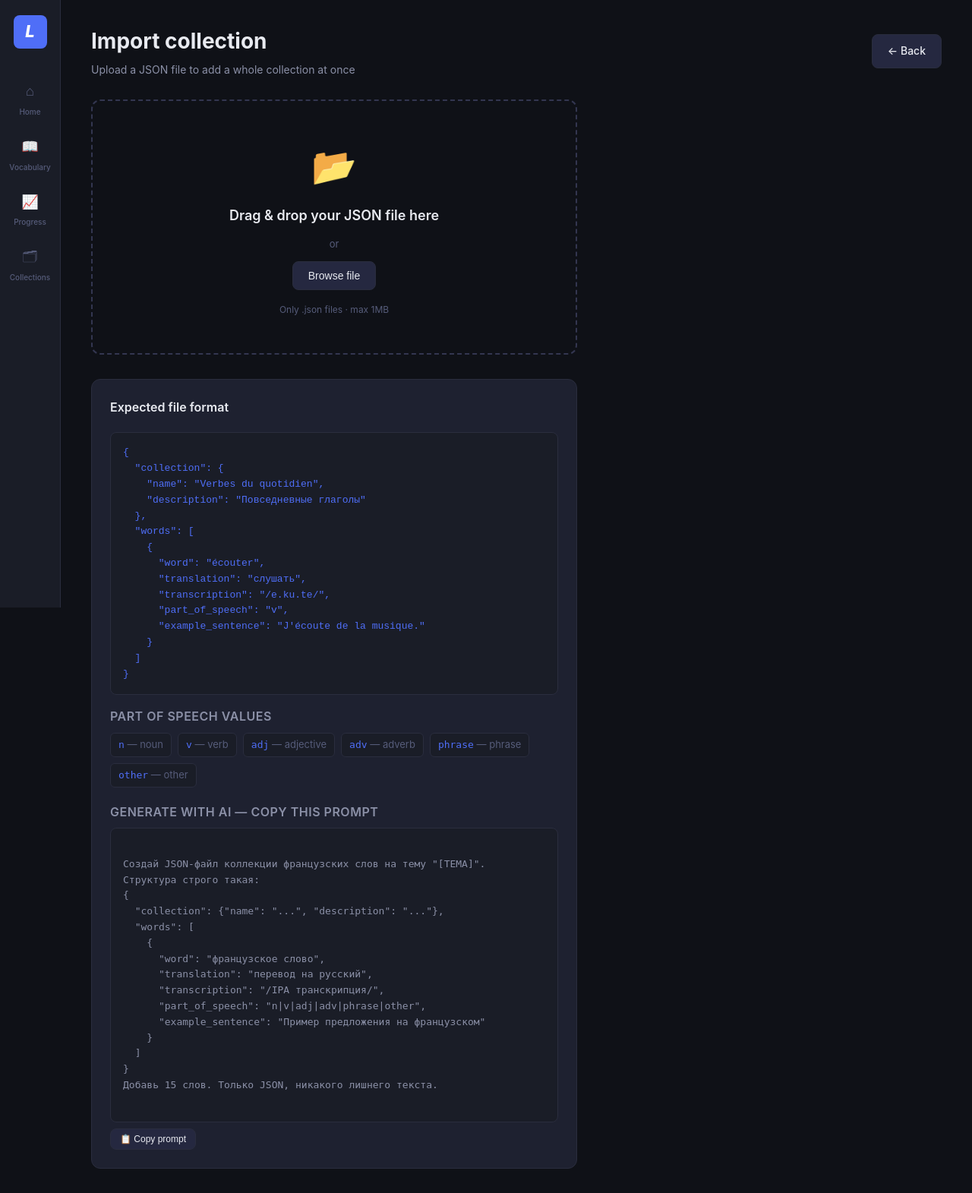
After one commit to AlexShulzenberg/Lexa_app, a Django app: page /collection/import/ in a window 1280 px wide. The commit adds this page. Shown: the whole page at 76% size. Run offline with Django 5.2, Linux system fonts and the light colour scheme.

Commit message:
Add: JSON collection import with drag-and-drop file upload

```diff
--- a/vocabulary/static/vocabulary/css/style.css
+++ b/vocabulary/static/vocabulary/css/style.css
@@ -1133,3 +1133,71 @@ a {
     font-style: italic;
     margin-top: 8px;
 }
+
+/* ─── IMPORT / DROP ZONE ─────────────────────────────── */
+.drop-zone {
+    border: 2px dashed var(--border-light);
+    border-radius: var(--radius);
+    padding: 48px 32px;
+    text-align: center;
+    cursor: pointer;
+    transition: all 0.2s;
+    display: flex;
+    flex-direction: column;
+    align-items: center;
+    gap: 12px;
+}
+
+.drop-zone:hover,
+.drop-zone.drag-over {
+    border-color: var(--accent);
+    background: var(--accent-light);
+}
+
+.drop-zone.file-selected {
+    border-color: var(--success);
+    background: rgba(62, 207, 142, 0.05);
+}
+
+.drop-icon { font-size: 48px; }
+
+.drop-title {
+    font-size: 18px;
+    font-weight: 600;
+    color: var(--text-primary);
+}
+
+.drop-sub {
+    font-size: 13px;
+    color: var(--text-muted);
+}
+
+.drop-hint {
+    font-size: 12px;
+    color: var(--text-muted);
+    margin-top: 4px;
+}
+
+.code-block {
+    background: var(--bg-secondary);
+    border: 1px solid var(--border);
+    border-radius: var(--radius-sm);
+    padding: 16px;
+    font-size: 13px;
+    color: var(--accent);
+    overflow-x: auto;
+    line-height: 1.6;
+    font-family: 'Courier New', monospace;
+}
+
+.prompt-box {
+    background: var(--bg-secondary);
+    border: 1px solid var(--border);
+    border-radius: var(--radius-sm);
+    padding: 16px;
+    font-size: 13px;
+    color: var(--text-secondary);
+    white-space: pre-wrap;
+    line-height: 1.6;
+    font-family: monospace;
+}
--- /dev/null
+++ b/vocabulary/templates/vocabulary/collection_import.html
@@ -0,0 +1,162 @@
+{% extends 'vocabulary/base.html' %}
+{% block title %}Lexa — Import Collection{% endblock %}
+
+{% block content %}
+<div class="page-header">
+    <div>
+        <div class="page-title">Import collection</div>
+        <div class="page-subtitle">Upload a JSON file to add a whole collection at once</div>
+    </div>
+    <a href="{% url 'collections' %}" class="btn btn-secondary">← Back</a>
+</div>
+
+<div style="max-width:640px">
+
+    <!-- Зона загрузки -->
+    <form method="post" enctype="multipart/form-data" id="import-form">
+        {% csrf_token %}
+        <div class="drop-zone" id="drop-zone">
+            <input type="file"
+                   name="collection_file"
+                   id="file-input"
+                   accept=".json"
+                   style="display:none">
+            <div class="drop-icon">📂</div>
+            <div class="drop-title" id="drop-title">
+                Drag & drop your JSON file here
+            </div>
+            <div class="drop-sub">or</div>
+            <button type="button"
+                    class="btn btn-secondary"
+                    onclick="document.getElementById('file-input').click()">
+                Browse file
+            </button>
+            <div class="drop-hint">Only .json files · max 1MB</div>
+        </div>
+
+        <button type="submit"
+                class="btn btn-primary btn-large"
+                id="submit-btn"
+                style="width:100%;margin-top:16px;display:none">
+            ⬆ Import collection
+        </button>
+    </form>
+
+    <!-- Пример формата -->
+    <div class="card" style="margin-top:32px">
+        <div class="chart-title">Expected file format</div>
+        <pre class="code-block">{
+  "collection": {
+    "name": "Verbes du quotidien",
+    "description": "Повседневные глаголы"
+  },
+  "words": [
+    {
+      "word": "écouter",
+      "translation": "слушать",
+      "transcription": "/e.ku.te/",
+      "part_of_speech": "v",
+      "example_sentence": "J'écoute de la musique."
+    }
+  ]
+}</pre>
+        <div style="margin-top:16px">
+            <div class="section-title" style="margin-bottom:8px">Part of speech values</div>
+            <div style="display:flex;flex-wrap:wrap;gap:8px">
+                {% for code, label in pos_choices %}
+                <span style="background:var(--bg-secondary);border:1px solid var(--border);
+                             border-radius:6px;padding:4px 10px;font-size:13px">
+                    <code style="color:var(--accent)">{{ code }}</code>
+                    <span style="color:var(--text-muted)"> — {{ label }}</span>
+                </span>
+                {% endfor %}
+            </div>
+        </div>
+
+        <!-- Промпт для нейросети -->
+        <div style="margin-top:20px">
+            <div class="section-title" style="margin-bottom:8px">
+                Generate with AI — copy this prompt
+            </div>
+            <div class="prompt-box" id="prompt-box">
+Создай JSON-файл коллекции французских слов на тему "[ТЕМА]".
+Структура строго такая:
+{
+  "collection": {"name": "...", "description": "..."},
+  "words": [
+    {
+      "word": "французское слово",
+      "translation": "перевод на русский",
+      "transcription": "/IPA транскрипция/",
+      "part_of_speech": "n|v|adj|adv|phrase|other",
+      "example_sentence": "Пример предложения на французском"
+    }
+  ]
+}
+Добавь 15 слов. Только JSON, никакого лишнего текста.
+            </div>
+            <button class="btn btn-secondary btn-sm"
+                    style="margin-top:8px"
+                    onclick="copyPrompt()">
+                📋 Copy prompt
+            </button>
+        </div>
+    </div>
+</div>
+{% endblock %}
+
+{% block extra_js %}
+<script>
+const dropZone = document.getElementById('drop-zone');
+const fileInput = document.getElementById('file-input');
+const dropTitle = document.getElementById('drop-title');
+const submitBtn = document.getElementById('submit-btn');
+
+// Выбор файла через кнопку
+fileInput.addEventListener('change', function() {
+    if (this.files[0]) showFile(this.files[0]);
+});
+
+// Drag & drop
+dropZone.addEventListener('dragover', function(e) {
+    e.preventDefault();
+    dropZone.classList.add('drag-over');
+});
+
+dropZone.addEventListener('dragleave', function() {
+    dropZone.classList.remove('drag-over');
+});
+
+dropZone.addEventListener('drop', function(e) {
+    e.preventDefault();
+    dropZone.classList.remove('drag-over');
+    const file = e.dataTransfer.files[0];
+    if (file) {
+        // Создаём DataTransfer чтобы подставить файл в input
+        const dt = new DataTransfer();
+        dt.items.add(file);
+        fileInput.files = dt.files;
+        showFile(file);
+    }
+});
+
+function showFile(file) {
+    if (!file.name.endsWith('.json')) {
+        alert('Please select a .json file');
+        return;
+    }
+    dropTitle.textContent = '✓ ' + file.name;
+    dropZone.classList.add('file-selected');
+    submitBtn.style.display = 'block';
+}
+
+function copyPrompt() {
+    const text = document.getElementById('prompt-box').textContent.trim();
+    navigator.clipboard.writeText(text).then(() => {
+        const btn = event.target;
+        btn.textContent = '✓ Copied!';
+        setTimeout(() => btn.textContent = '📋 Copy prompt', 2000);
+    });
+}
+</script>
+{% endblock %}
--- a/vocabulary/urls.py
+++ b/vocabulary/urls.py
@@ -28,6 +28,7 @@ urlpatterns = [
     path('collection/<int:pk>/edit/', views.collection_edit, name='collection_edit'),
     path('collection/<int:pk>/delete/', views.collection_delete, name='collection_delete'),
     path('collection/<int:pk>/', views.collection_detail, name='collection_detail'),
+    path('collection/import/', views.collection_import, name='collection_import'),
 
     # --- Урок ---
     path('lesson/', views.lesson_start, name='lesson_start'),
--- a/vocabulary/views.py
+++ b/vocabulary/views.py
@@ -6,6 +6,7 @@ Views приложения vocabulary.
 import json
 import requests
 import re as _re
+from .models import Word
 from django.shortcuts import render, get_object_or_404, redirect
 from django.contrib import messages
 from django.http import JsonResponse
@@ -248,6 +249,105 @@ def collection_delete(request, pk):
         collection.delete()
         messages.success(request, 'Collection deleted.')
     return redirect('collections')
+
+
+def collection_import(request):
+    """
+    Импорт коллекции из JSON-файла.
+    Поддерживает загрузку через форму и drag-and-drop (тот же POST).
+    """
+    if request.method == 'POST':
+        uploaded_file = request.FILES.get('collection_file')
+
+        if not uploaded_file:
+            messages.error(request, 'No file selected.')
+            return redirect('collection_import')
+
+        # Проверяем расширение
+        if not uploaded_file.name.endswith('.json'):
+            messages.error(request, 'Only .json files are supported.')
+            return redirect('collection_import')
+
+        # Проверяем размер (максимум 1MB)
+        if uploaded_file.size > 1024 * 1024:
+            messages.error(request, 'File too large. Max size is 1MB.')
+            return redirect('collection_import')
+
+        try:
+            raw = uploaded_file.read().decode('utf-8')
+            data = json.loads(raw)
+        except (UnicodeDecodeError, json.JSONDecodeError):
+            messages.error(request, 'Invalid JSON file. Check the file format.')
+            return redirect('collection_import')
+
+        # Валидируем структуру
+        if 'collection' not in data or 'words' not in data:
+            messages.error(
+                request,
+                'Wrong file structure. Need "collection" and "words" keys.'
+            )
+            return redirect('collection_import')
+
+        col_data = data['collection']
+        words_data = data['words']
+
+        if not isinstance(words_data, list) or len(words_data) == 0:
+            messages.error(request, 'Words list is empty.')
+            return redirect('collection_import')
+
+        # Допустимые значения part_of_speech
+        VALID_POS = {'n', 'v', 'adj', 'adv', 'phrase', 'other'}
+
+        # Создаём коллекцию
+        collection = Collection.objects.create(
+            name=col_data.get('name', uploaded_file.name),
+            description=col_data.get('description', ''),
+        )
+
+        created = 0
+        skipped = 0
+        errors = []
+
+        for i, w in enumerate(words_data, start=1):
+            word_text = str(w.get('word', '')).strip()
+            translation = str(w.get('translation', '')).strip()
+
+            # Обязательные поля
+            if not word_text or not translation:
+                skipped += 1
+                errors.append(f'Row {i}: missing word or translation')
+                continue
+
+            pos = str(w.get('part_of_speech', 'other')).strip()
+            if pos not in VALID_POS:
+                pos = 'other'
+
+            Word.objects.create(
+                word=word_text,
+                translation=translation,
+                transcription=str(w.get('transcription', '')).strip(),
+                part_of_speech=pos,
+                example_sentence=str(w.get('example_sentence', '')).strip(),
+                collection=collection,
+                mastery_level=0,
+            )
+            created += 1
+
+        msg = f'Collection "{collection.name}" imported: {created} words added.'
+        if skipped:
+            msg += f' {skipped} skipped (check format).'
+        messages.success(request, msg)
+
+        if errors:
+            for err in errors[:3]:  # показываем только первые 3 ошибки
+                messages.warning(request, err)
+
+        return redirect('collection_detail', pk=collection.pk)
+
+    # GET — показываем страницу загрузки
+    return render(request, 'vocabulary/collection_import.html', {
+        'pos_choices': Word.PART_OF_SPEECH_CHOICES,
+    })
 
 
 # ─────────────────────────────────────────────
```
Also changed, not shown: vocabulary/templates/vocabulary/collections.html (+7 -1 lines).
